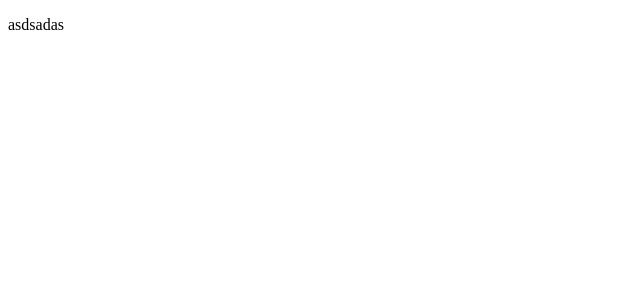
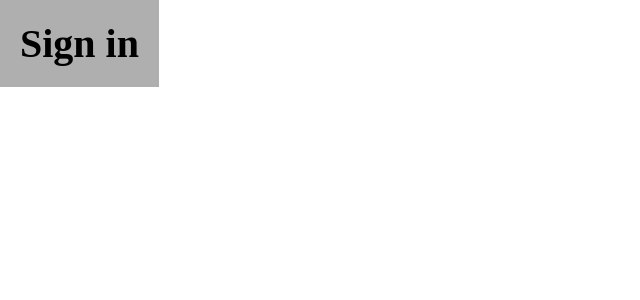
Before and after one commit to d1mag1c/TMS_hw_React, a React (Create React App) app: page / in a window 1280 px wide. Shown: the top 300 px of the page, without its empty margins (0-640 px from the left). Built offline with nearby package versions, Linux system fonts and the light colour scheme.

Commit message:
add title

```diff
--- a/package.json
+++ b/package.json
@@ -10,6 +10,7 @@
     "@types/node": "^16.11.65",
     "@types/react": "^18.0.21",
     "@types/react-dom": "^18.0.6",
+    "@types/styled-components": "^5.1.26",
     "react": "^18.2.0",
     "react-dom": "^18.2.0",
     "react-scripts": "5.0.1",
--- a/src/App.tsx
+++ /dev/null
@@ -1,11 +0,0 @@
-import React from 'react';
-
-function App() {
-  return (
-    <div className="App">
-<p>asdsadas</p>
-    </div>
-  );
-}
-
-export default App;
--- /dev/null
+++ b/src/components/title/style.ts
@@ -0,0 +1,15 @@
+import styled from "styled-components";
+
+const StyleTitle = styled.h1`
+  font-size: 2.5em;
+  text-align: center;
+`;
+
+const BlockTitle = styled.section`
+  background: #b0afaf;
+  display: flex;
+  width: max-content;
+  padding: 20px;
+`;
+
+export {StyleTitle, BlockTitle}
--- /dev/null
+++ b/src/components/title/title.tsx
@@ -0,0 +1,12 @@
+import React from 'react';
+import {BlockTitle, StyleTitle} from "./style";
+
+const Title = () => {
+    return (
+        <BlockTitle>
+            <StyleTitle>Sign in</StyleTitle>
+        </BlockTitle>
+    );
+};
+
+export default Title;
--- a/src/index.tsx
+++ b/src/index.tsx
@@ -1,12 +1,14 @@
 import React from 'react';
 import ReactDOM from 'react-dom/client';
-import App from './App';
+import Title from "./components/title/title";
+import {GlobalStyle} from "./style";
 
 const root = ReactDOM.createRoot(
-  document.getElementById('root') as HTMLElement
+    document.getElementById('root') as HTMLElement
 );
 root.render(
-  <React.StrictMode>
-    <App />
-  </React.StrictMode>
+    <>
+        <GlobalStyle/>
+        <Title/>
+    </>
 );
--- /dev/null
+++ b/src/style.ts
@@ -0,0 +1,9 @@
+import styled, {createGlobalStyle} from "styled-components";
+
+export const GlobalStyle = createGlobalStyle`
+  * {
+    margin: 0;
+    padding: 0;
+    box-sizing: border-box;
+  }
+`
```
Also changed, not shown: 1 other file (tests, documents, lock files or other folders).
